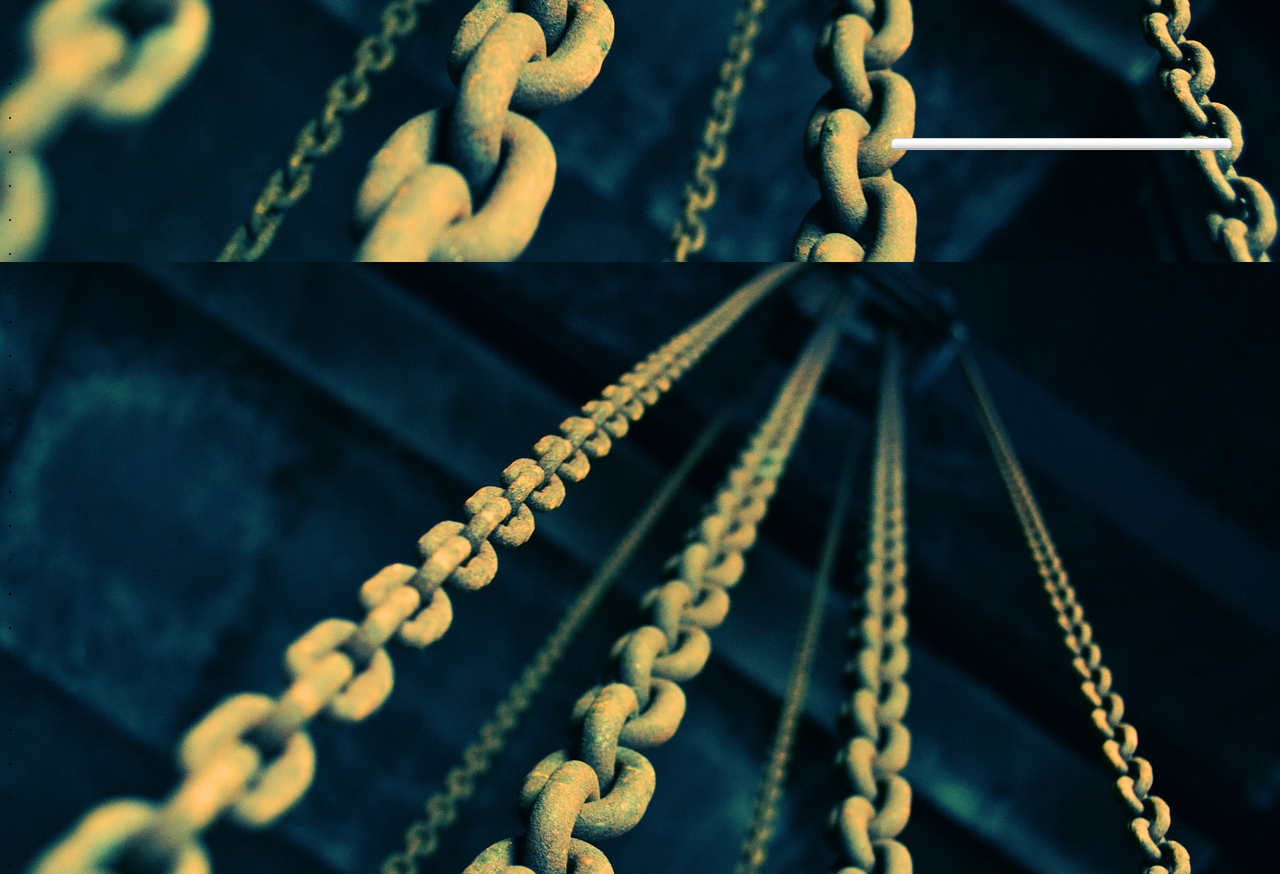
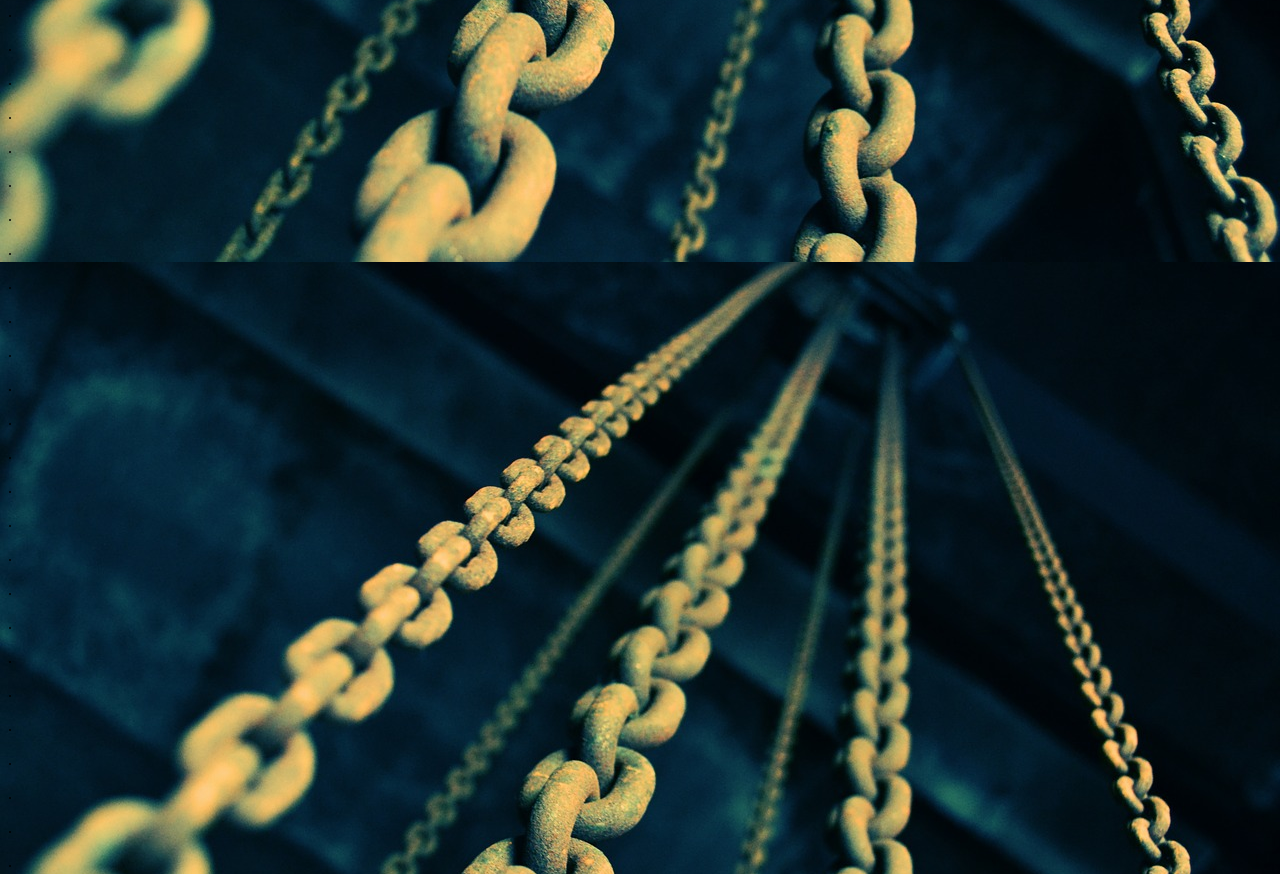
Before and after one commit to TribusK2/BMK, a plain HTML site: page animCSS.html in a window 1280 px wide. Shown: the part 591-1465 px from the top of the page. Drawn offline with nearby package versions, Linux system fonts and the light colour scheme.

Commit message:
without beam

```diff
--- a/animCSS.html
+++ b/animCSS.html
@@ -10,40 +10,10 @@
            background-image: url("chains.jpg");
        }
        .gap{
-           border: 1px solid #ccc;
            position: fixed;
-           height: 10px;
            width: 339px;
            right: 48px;
            bottom: 59px;
-           background-color: #fff;
-           border-radius: 5px;
-           /* opacity: 0; */
-       }
-       .shadow{
-           background-color:#222;
-           width: 337px;
-           position: fixed;
-           float: right;
-           right: 50px;
-           bottom: 61px;
-           height: 1px;
-           margin: 0;
-           padding: 0;
-           filter: blur(2px);
-           z-index: 1;
-           /* opacity: 0; */
-       }
-       .cover{
-           position: fixed;
-           width: 337px;
-           height: 1000px;
-           float: right;
-           right: 50px;
-           bottom: -940px;
-           z-index: 1;
-           border-top: 1px solid #aaa;
-           /* opacity: 0; */
        }
        .wrapper{
            position: absolute;
@@ -80,9 +50,6 @@
 </head>
 <body>
     <div class="gap"></div>
-    <div class="shadow"></div>
-    <div class="clear"></div>
-    <div class="cover"></div>
     <div class="wrapper">
         <div class="textObject">
             <h2>Lorem ipsum dolor sit amet.</h2>
```
